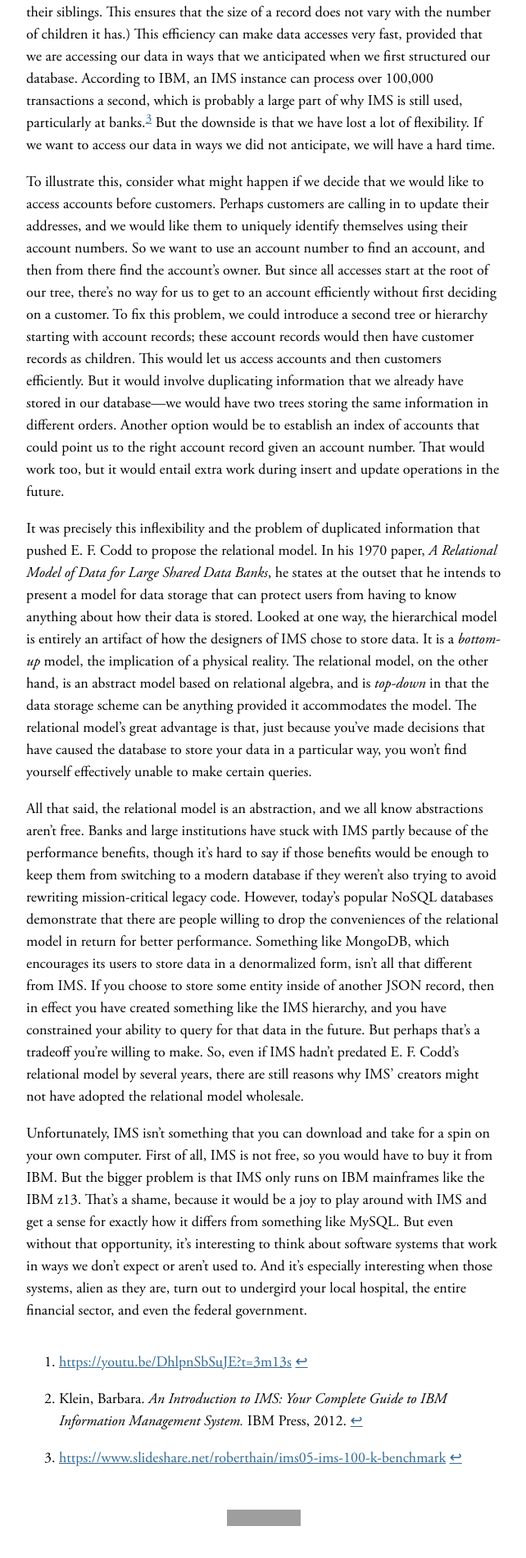
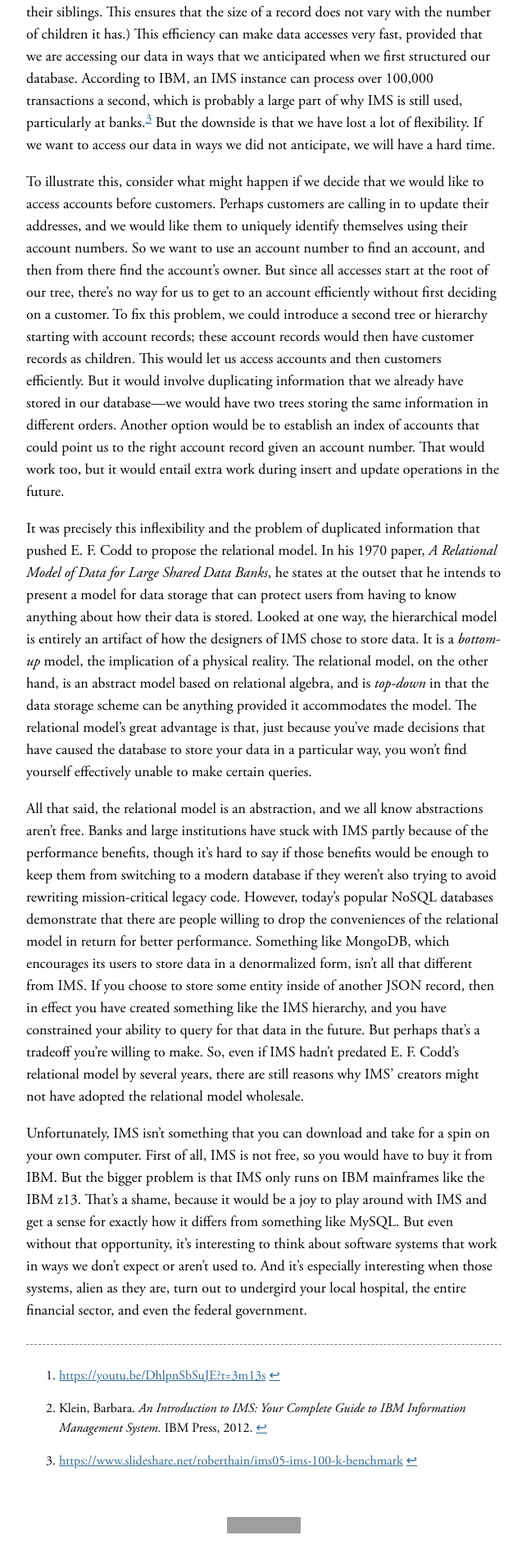
Before and after one commit to sinclairtarget/sinclairtarget.github.io, a Jekyll site: the page built from _posts/2017-10-07-the-most-important-database.md, in a window 1280 px wide. Shown: the part 2320-4221 px from the top of the page at 82% size, without its empty margins (318-960 px from the left). Built offline with Jekyll 4.4.1, drawn with Linux system fonts in a browser that asks for light colours; comment, search, counter and statistics services are not loaded; grey boxes are pictures that could not be loaded.

Commit message:
Smaller font for footnotes and top border.

```diff
--- a/css/main.scss
+++ b/css/main.scss
@@ -93,13 +93,15 @@ h1 a {
     text-overflow: ellipsis;
     overflow: hidden;
     max-width: 100%;
+    font-size: 1.6rem;
+    margin-top: 26px;
+    padding: 10px 0;
+    border-top: 1px dashed $index-border-color;
+    overflow-wrap: break-word;
 
     a {
-        word-break: break-all;
-    }
-
-    :not(a) {
-        overflow-wrap: break-word;
+        overflow-wrap: normal;
+        word-break: break-all; // Doesn't work on inline elements in Firefox :(
     }
 }
 
```
